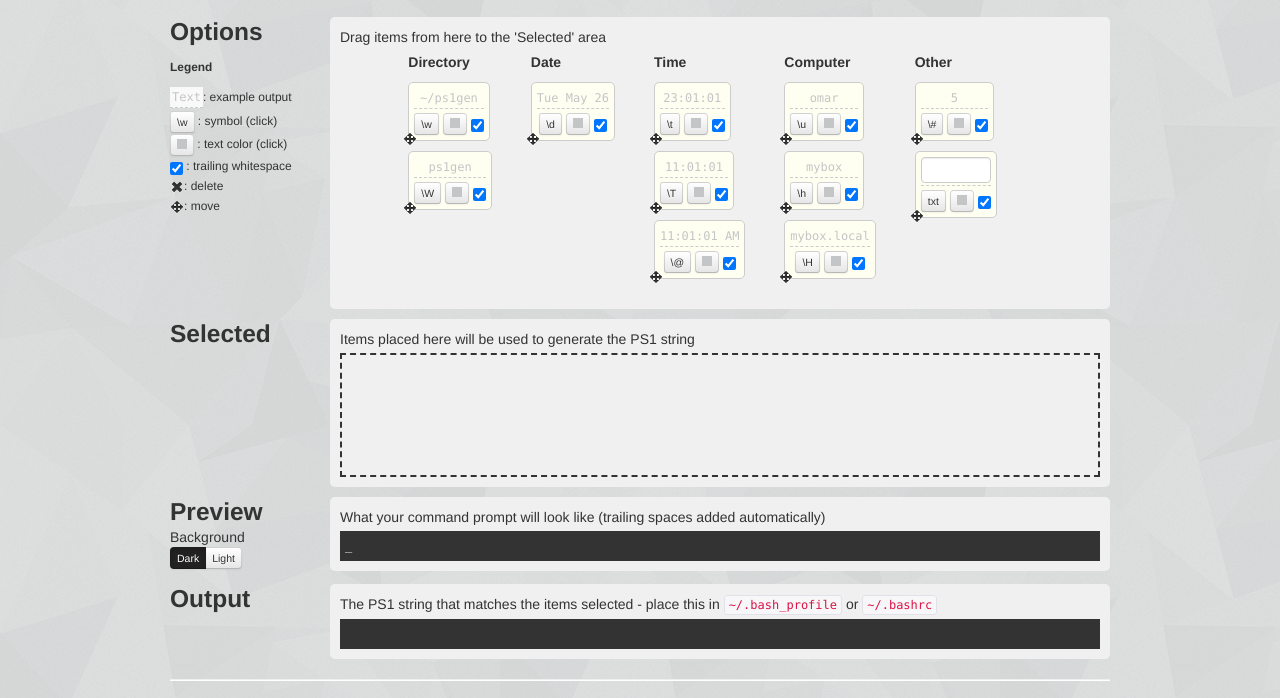
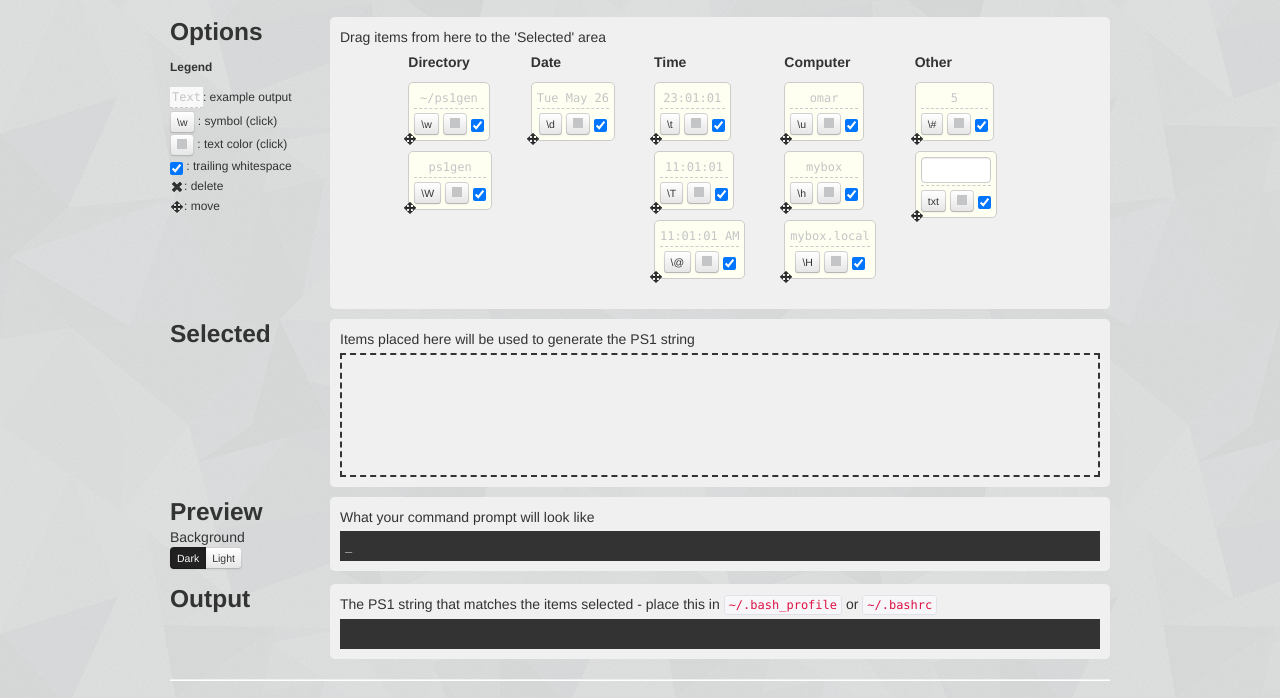
Before and after one commit to omar/ps1gen, a plain HTML site: page index.html in a window 1280 px wide. Shown: the part 75-773 px from the top of the page. Drawn offline with Linux system fonts and the light colour scheme.

Commit message:
Changed some text

```diff
--- a/index.html
+++ b/index.html
@@ -1,4 +1,4 @@
-<!-- Yes this is using Twitter Bootstrap -->
+<!-- Yes, this is using Twitter Bootstrap -->
 <!doctype html>
 
 <html lang="en">
@@ -145,7 +145,7 @@
       </div>
       <div class="span10">
         <div class="content">
-          <small>What your command prompt will look like (trailing spaces added automatically)</small>
+          <small>What your command prompt will look like</small>
           <div id="preview">
             <span id="preview-text"></span><span id="cursor">_</span>
           </div>
```
